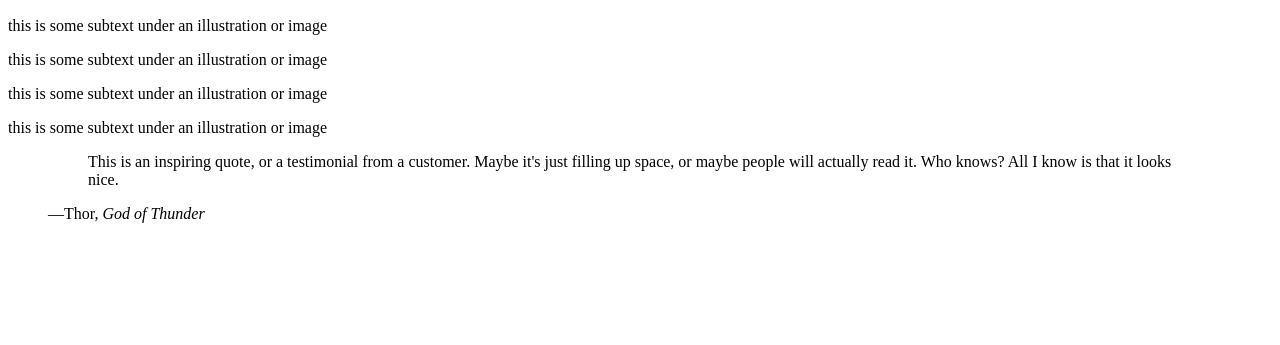
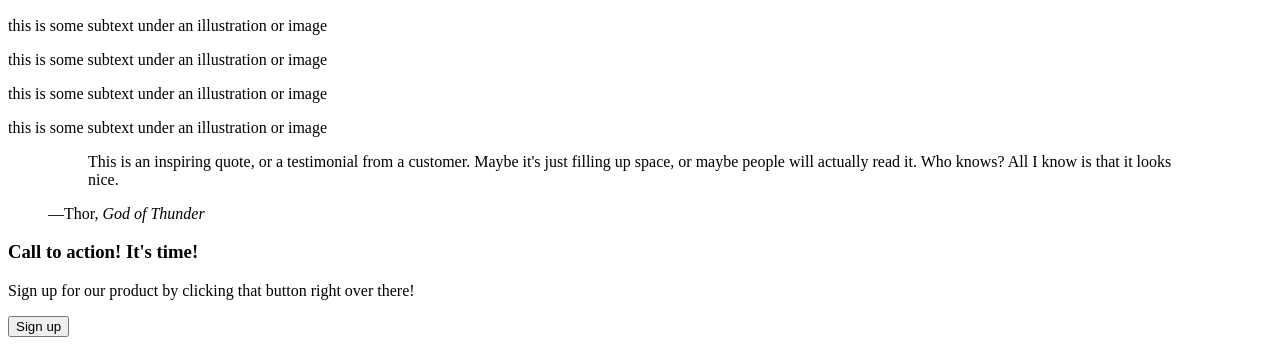
Before and after one commit to FansiMerimee/landing-page, a plain HTML site: page index.html in a window 1280 px wide. Shown: the part 572-917 px from the top of the page. Before the commit the page ends 811 px from the top, so only its background shows below. Drawn offline with Linux system fonts and the light colour scheme.

Commit message:
Add a Call to Action section named 'cta'

```diff
--- a/index.html
+++ b/index.html
@@ -81,6 +81,15 @@
     <!-- End of Quote Section-->
 
     <!-- Start of Call to Action(CTA) Section-->
+    <section id="cta">
+        <div>
+            <div class="cta-text">
+                <h3>Call to action! It's time!</h3>
+                <p>Sign up for our product by clicking that button right over there!</p>
+            </div>
+            <button>Sign up</button>
+        </div>
+    </section>
     <!-- End of Call to Action(CTA) Section-->
 
 
```
